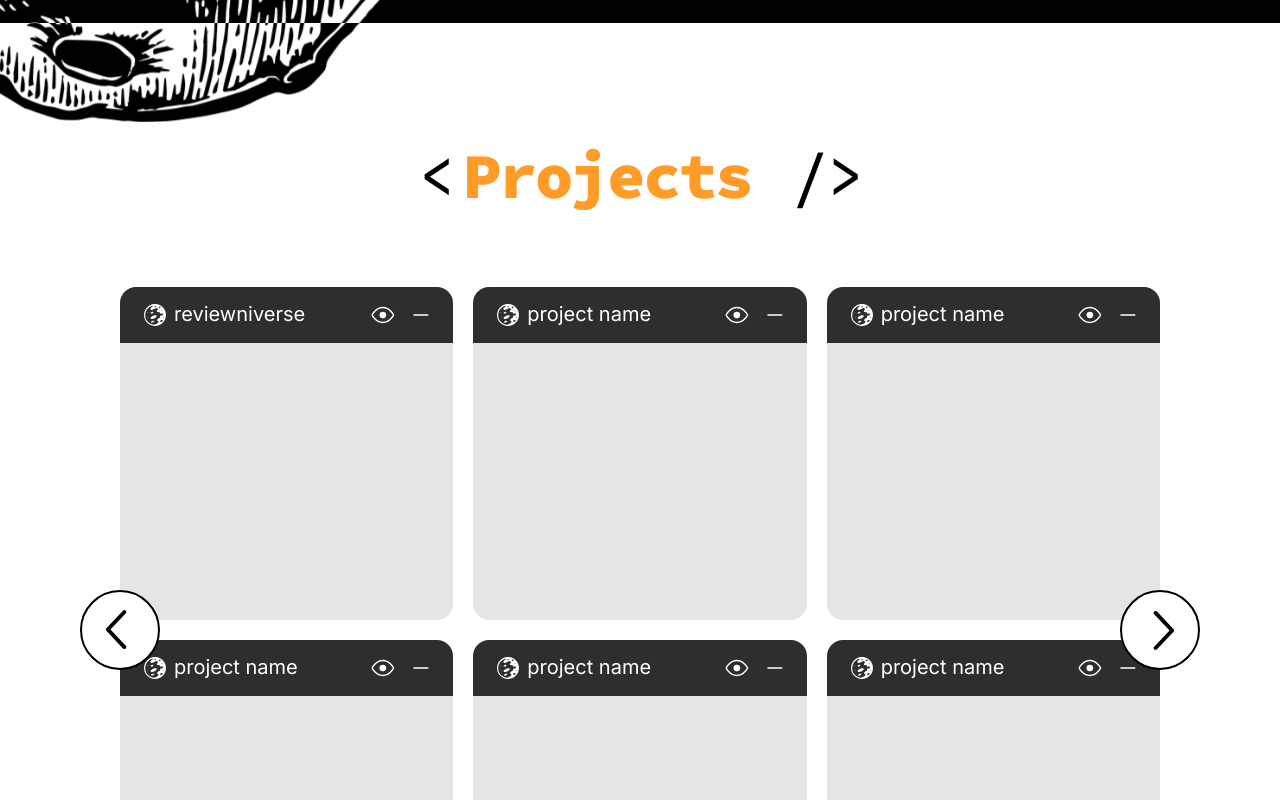
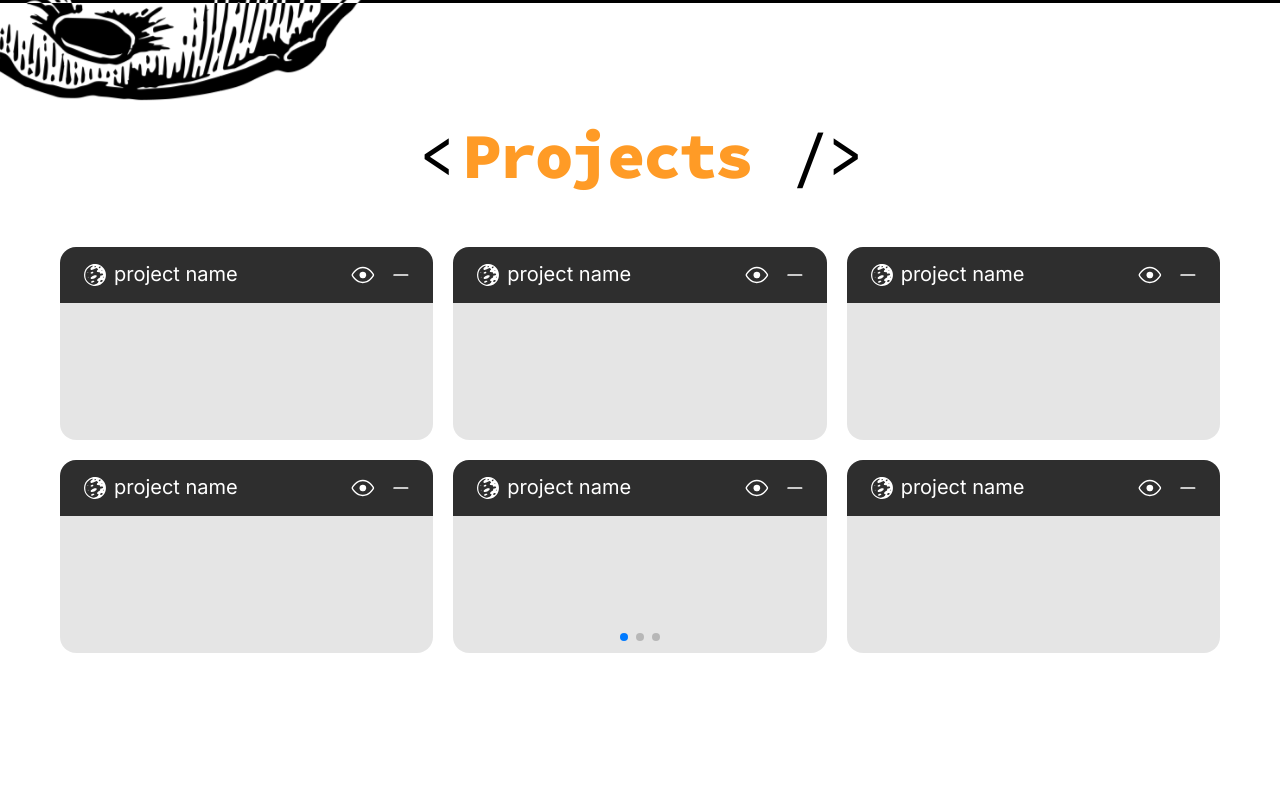
Before and after one commit to coder-unani/orbitcode, a React (Create React App) app: page / in a window 1280 px wide. Shown: the part 2100-2900 px from the top of the page. Built offline with nearby package versions, Linux system fonts and the light colour scheme.

Commit message:
#6 [feat] Projects section의 swiper 기능 추가

```diff
--- a/package.json
+++ b/package.json
@@ -10,6 +10,7 @@
     "react-dom": "^18.3.1",
     "react-scripts": "5.0.1",
     "sass": "^1.76.0",
+    "swiper": "^11.1.1",
     "web-vitals": "^2.1.4"
   },
   "scripts": {
--- a/src/pages/Home.jsx
+++ b/src/pages/Home.jsx
@@ -1,5 +1,4 @@
 import React, { useRef, useState } from 'react';
-import 'styles/Home.scss';
 import { ReactComponent as Logo } from 'assets/logo.svg';
 import { ReactComponent as View } from 'assets/view.svg';
 import { ReactComponent as Line } from 'assets/line.svg';
@@ -7,6 +6,12 @@ import { ReactComponent as Arrow } from 'assets/arrow.svg';
 import { ReactComponent as Comet2 } from 'assets/comet-2.svg';
 import { ReactComponent as Star } from 'assets/star.svg';
 import Header from 'components/Header';
+import { Swiper, SwiperSlide } from 'swiper/react';
+import { Grid, Pagination } from 'swiper/modules';
+import 'swiper/css';
+import 'swiper/css/grid';
+import 'swiper/css/pagination';
+import 'styles/Home.scss';
 
 const Home = () => {
   const [sections, setSections] = useState([
@@ -94,7 +99,7 @@ const Home = () => {
               <span>&#47;&gt;</span>
             </div>
             <div className='project__content'>
-              <ul>
+              {/* <ul>
                 <li className='button'>
                   <button>
                     <Arrow width={38} height={48} />
@@ -181,7 +186,52 @@ const Home = () => {
                   </div>
                   <div className='content__desc'></div>
                 </li>
-              </ul>
+              </ul> */}
+              <Swiper
+                slidesPerView={'auto'}
+                grid={{
+                  rows: 2,
+                  fill: 'row',
+                }}
+                spaceBetween={20}
+                pagination={{
+                  clickable: true,
+                }}
+                modules={[Grid, Pagination]}
+                breakpoints={{
+                  768: {
+                    slidesPerView: 2,
+                    grid: {
+                      rows: 2,
+                      fill: 'row',
+                    },
+                  },
+                  1024: {
+                    slidesPerView: 3,
+                    grid: {
+                      rows: 2,
+                      fill: 'row',
+                    },
+                  },
+                }}
+                className="mySwiper"
+              >
+                {new Array(10).fill(1).map((_, i) => (
+                  <SwiperSlide key={i} className='content'>
+                    <div className='content__title'>
+                      <div className='left'>
+                        <Logo width={22} height={22} fill={'white'} />
+                        <p>project name</p>
+                      </div>
+                      <div className='right'>
+                        <View width={24} height={24} />
+                        <Line width={16} />
+                      </div>
+                    </div>
+                    <div className='content__desc'></div>
+                  </SwiperSlide>
+                ))}
+              </Swiper>
             </div>
           </div>
         </section>
--- a/src/styles/Home.scss
+++ b/src/styles/Home.scss
@@ -26,7 +26,7 @@ section {
     flex-grow: 1;
     position: relative;
     display: flex;
-    gap: 80px;
+    gap: 60px;
     flex-direction: column;
     align-items: center;
     justify-content: flex-start;
@@ -234,19 +234,35 @@ section {
 }
 
 #projects {
+  height: 100vh;
+
   .sub__title p {
     color: #FF9B26;
   }
 
   .project__content {
-    // flex: 1;
+    flex: 1;
+    position: relative;
     display: flex;
     flex-wrap: wrap;
-    padding: 0 60px;
+    width: 100%;
+    // padding: 0 60px;
 
+    .swiper {
+      width: 100%;
+      height: 100%;
+      margin-left: auto;
+      margin-right: auto;
+
+      .swiper-slide {
+        display: flex;
+        height: calc((100% - 20px) / 2) !important;
+      }
+    }
+
+    /*
     ul {
       flex: 1;
-      position: relative;
       display: flex;
       justify-content: center;
       flex-wrap: wrap;
@@ -278,22 +294,21 @@ section {
         }
       }
     }
+    */
 
     .content {
-      flex: 1;
       display: flex;
       flex-direction: column;
-      min-width: 30%;
-      aspect-ratio: 1 / 1;
       cursor: pointer;
 
       .content__title {
         display: flex;
         justify-content: space-between;
+        width: 100%;
         color: color.$background-color;
+        border-radius: 16px 16px 0 0;
+        background-color: #2e2e2e;
         padding: 16px 24px;
-        background-color: #2e2e2e;
-        border-radius: 16px 16px 0 0;
 
         .left {
           display: flex;
@@ -316,6 +331,7 @@ section {
 
       .content__desc {
         flex: 1;
+        width: 100%;
         border-radius: 0px 0px 16px 16px;
         background: rgba(0, 0, 0, 0.10);
       }
@@ -415,14 +431,6 @@ footer {
       margin-left: 12px;
     }
   }
-
-  #projects {
-    .project__content {
-      .content {
-        min-width: 48%;
-      }
-    }
-  }
 }
 
 @media all and (max-width: 1024px) {
@@ -431,7 +439,7 @@ footer {
   }
 
   section {
-    /* min-height: 70vh; */
+    // min-height: 70vh;
     padding: 60px 15px 75px;
   }
 
@@ -502,9 +510,11 @@ footer {
         display: none;
       }
 
-      .content {
-        min-width: 100%;
-        aspect-ratio: 4 / 3;
+      .swiper {
+        .swiper-slide {
+          // width: calc((100% - 20px) / 2) !important;
+          width: calc(100vw - 30px) !important;
+        }
       }
     }
   }
@@ -590,7 +600,7 @@ footer {
       }
 
       .content {
-        flex-grow: 1;
+        // flex-grow: 1;
 
         .content__title {
           border-radius: 12px 12px 0 0;
```
Also changed, not shown: 1 other file (tests, documents, lock files or other folders).
